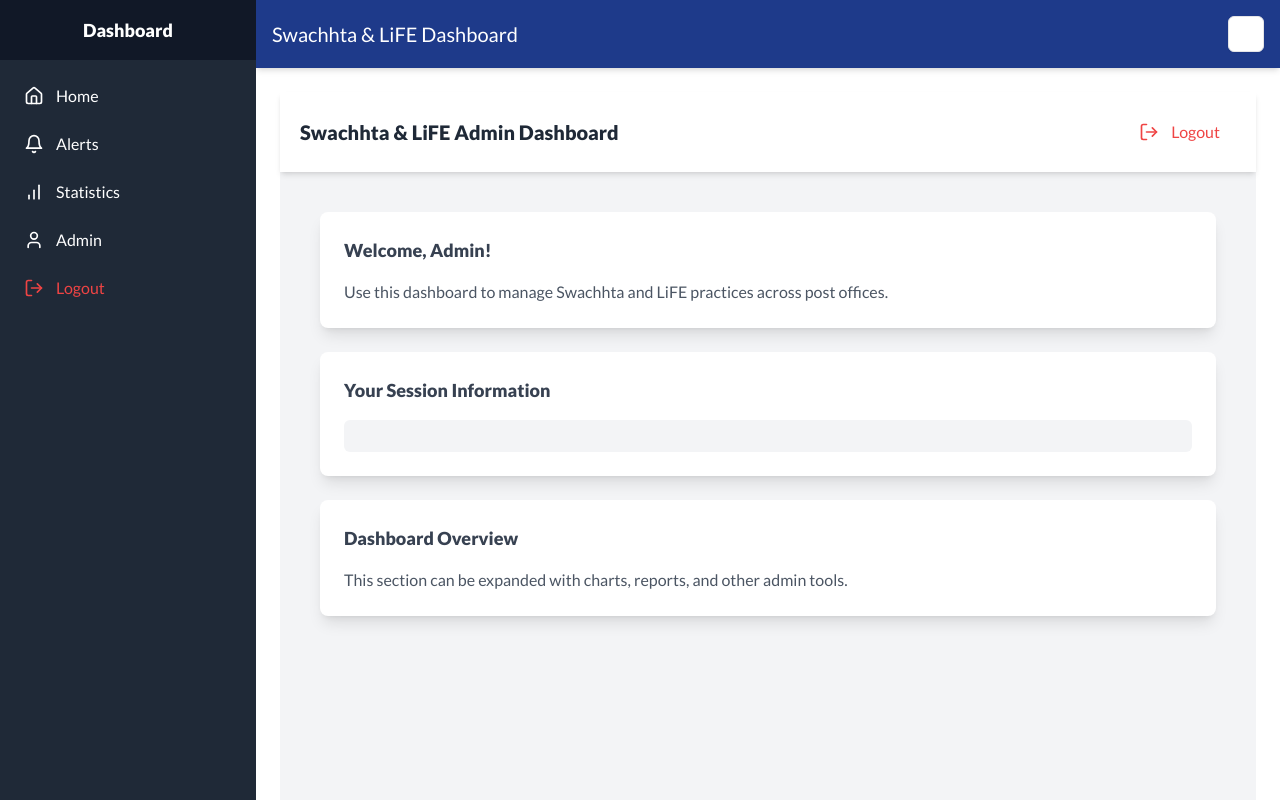
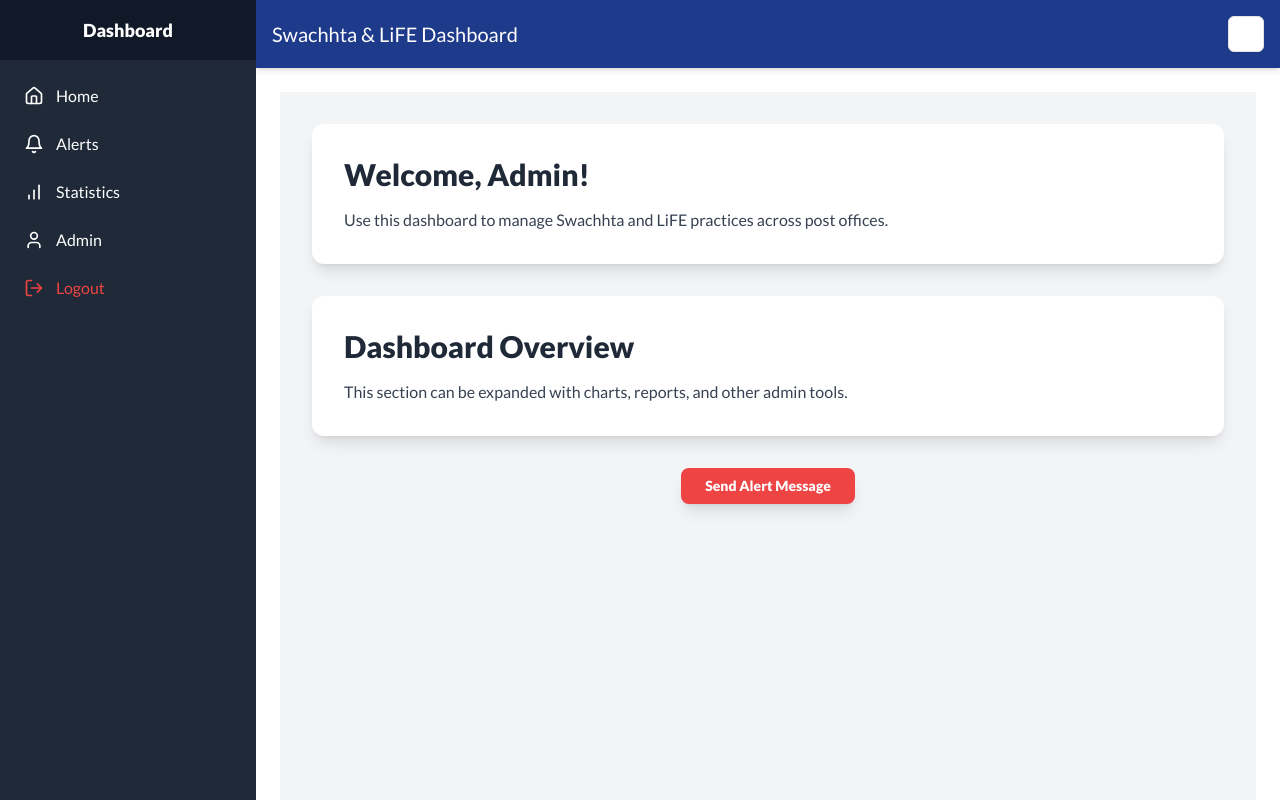
Before and after one commit to AyushKatre05/Swachhta---LiFE-Dashboard, a Next.js app: page /admin/dashboard in a window 1280 px wide. Shown: the top 800 px of the page. Built offline with nearby package versions, Linux system fonts and the light colour scheme; no server answers.

Commit message:
added route for sending message by admin to user

```diff
--- a/src/app/(pages)/admin/dashboard/page.jsx
+++ b/src/app/(pages)/admin/dashboard/page.jsx
@@ -1,61 +1,42 @@
-import { authOptions } from "@/app/api/auth/[...nextauth]/options";
-import SignoutButton from "@/components/signoutButton";
-import { getServerSession } from "next-auth";
-
+import { Button } from "@/components/ui/button";
+import Link from "next/link";
 import React from "react";
 
 export default async function AdminDashboard() {
-  const session = await getServerSession(authOptions);
 
   return (
     <div className="min-h-screen bg-gray-100 dark:bg-gray-900 flex flex-col">
-      {/* Header */}
-      <header className="bg-white dark:bg-gray-800 shadow-md p-5">
-        <div className="flex justify-between items-center">
-          <h1 className="text-xl font-bold text-gray-800 dark:text-white">
-            Swachhta & LiFE Admin Dashboard
-          </h1>
-          <SignoutButton type="Admin" />
-        </div>
-      </header>
-
       {/* Main Content */}
-      <main className="flex-grow p-10 space-y-6">
+      <main className="flex-grow p-8 space-y-8">
         {/* Welcome Section */}
-        <section className="bg-white dark:bg-gray-800 p-6 rounded-lg shadow-lg">
-          <h2 className="text-lg font-semibold text-gray-700 dark:text-gray-300 mb-4">
+        <section className="bg-white dark:bg-gray-800 p-8 rounded-xl shadow-lg transition-transform transform hover:scale-105">
+          <h2 className="text-3xl font-bold text-gray-800 dark:text-gray-100 mb-4">
             Welcome, Admin!
           </h2>
-          <p className="text-gray-600 dark:text-gray-400">
+          <p className="text-gray-700 dark:text-gray-300">
             Use this dashboard to manage Swachhta and LiFE practices across post offices.
           </p>
         </section>
 
-        {/* Session Info Section */}
-        <section className="bg-white dark:bg-gray-800 p-6 rounded-lg shadow-lg">
-          <h2 className="text-lg font-semibold text-gray-700 dark:text-gray-300 mb-4">
-            Your Session Information
-          </h2>
-          <pre className="bg-gray-100 dark:bg-gray-700 p-4 rounded-md text-sm text-gray-800 dark:text-gray-200">
-            {session && JSON.stringify(session, null, 2)}
-          </pre>
-        </section>
-
-        {/* Placeholder for Additional Dashboard Components */}
-        <section className="bg-white dark:bg-gray-800 p-6 rounded-lg shadow-lg">
-          <h2 className="text-lg font-semibold text-gray-700 dark:text-gray-300 mb-4">
+        {/* Dashboard Overview Section */}
+        <section className="bg-white dark:bg-gray-800 p-8 rounded-xl shadow-lg transition-transform transform hover:scale-105">
+          <h2 className="text-3xl font-bold text-gray-800 dark:text-gray-100 mb-4">
             Dashboard Overview
           </h2>
-          <p className="text-gray-600 dark:text-gray-400">
+          <p className="text-gray-700 dark:text-gray-300">
             This section can be expanded with charts, reports, and other admin tools.
           </p>
         </section>
+
+        {/* Alert Button Section */}
+        <section className="flex justify-center">
+          <Link href={'/admin/allUsers'}>
+            <Button className="bg-red-500 hover:bg-red-600 dark:bg-red-400 dark:hover:bg-red-500 text-white font-bold py-3 px-6 rounded-lg shadow-lg transition-transform transform hover:scale-105">
+              Send Alert Message
+            </Button>
+          </Link>
+        </section>
       </main>
-
-      {/* Footer */}
-      <footer className="bg-white dark:bg-gray-800 p-5 text-center text-sm text-gray-500 dark:text-gray-400">
-        © 2024 Swachhta & LiFE. All rights reserved.
-      </footer>
     </div>
   );
 }
```
